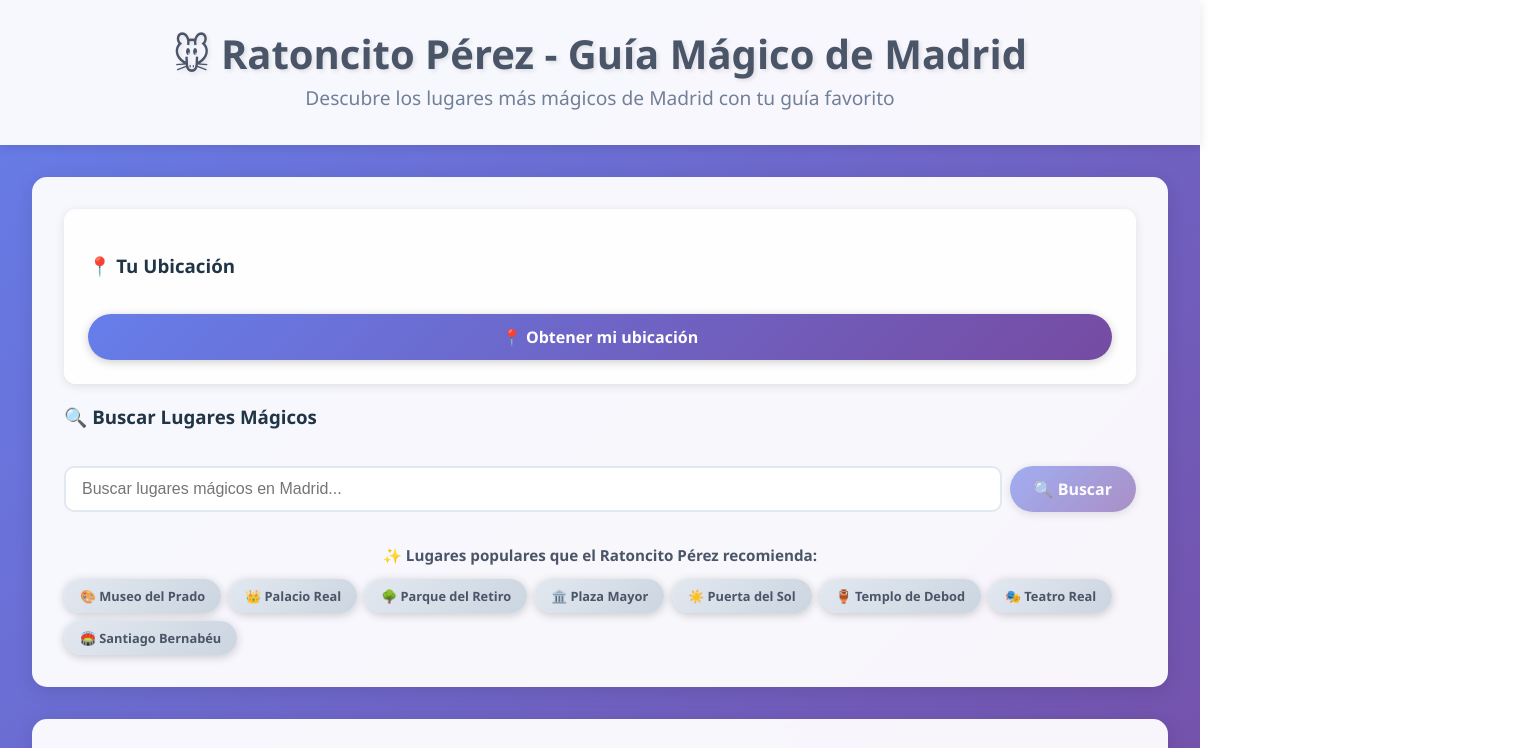
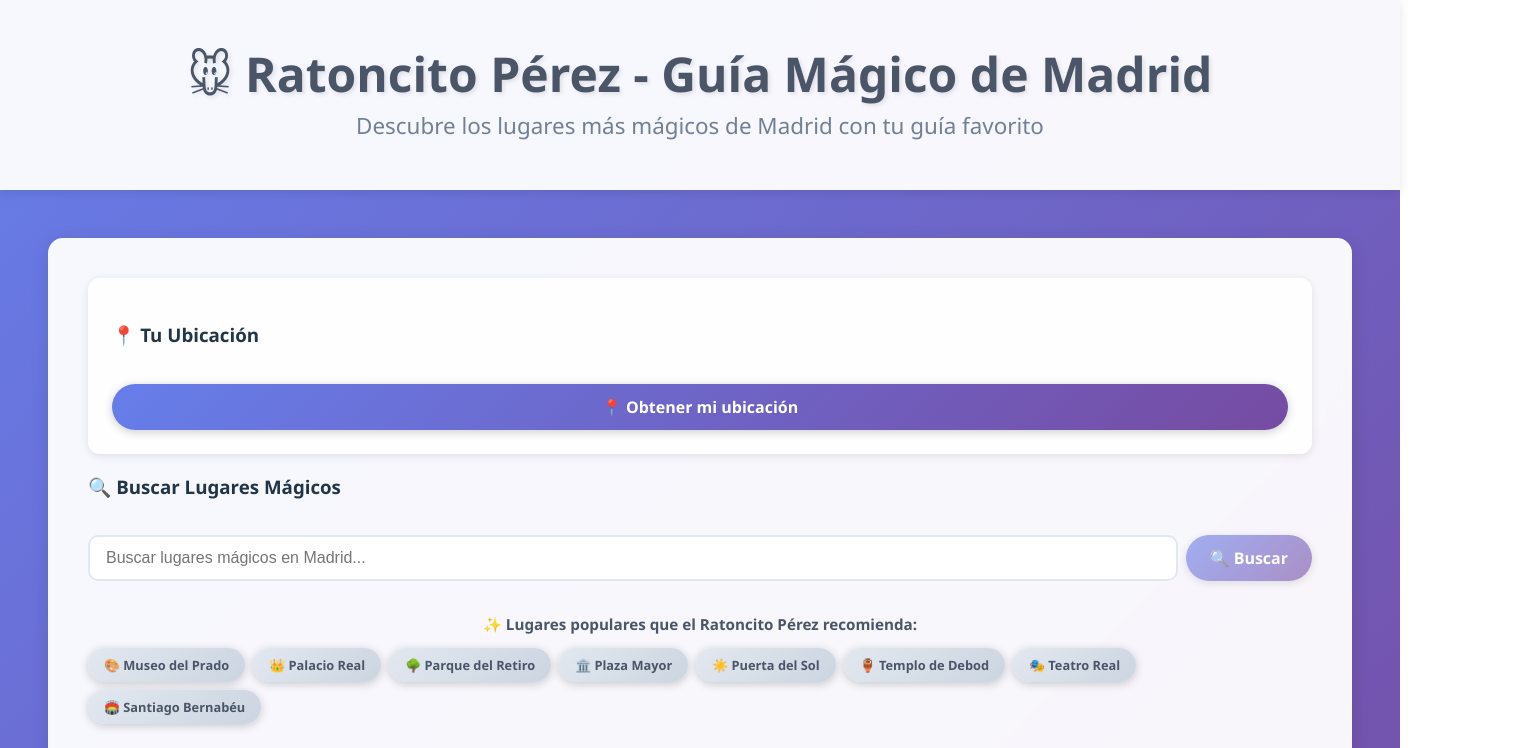
Before and after one commit to IgnacioCastilloFranco/G7_hack_Agentes, a React (Vite) app in the folder frontend/: page / in a window 1536 px wide. Shown: the top 748 px of the page. Built offline with nearby package versions, Linux system fonts and the light colour scheme.

Commit message:
chore: update fix gps and css

```diff
--- a/frontend/src/App.css
+++ b/frontend/src/App.css
@@ -64,7 +64,55 @@
   backdrop-filter: blur(10px);
 }
 
-/* Responsive Design */
+/* Responsive Design for Large Screens */
+@media (min-width: 1400px) {
+  .app-main {
+    max-width: 1400px;
+    padding: 3rem;
+  }
+
+  .controls-section,
+  .results-section {
+    padding: 2.5rem;
+  }
+
+  .app-header {
+    padding: 3rem;
+  }
+
+  .app-header h1 {
+    font-size: 3rem;
+  }
+
+  .app-header p {
+    font-size: 1.4rem;
+  }
+}
+
+@media (min-width: 1920px) {
+  .app-main {
+    max-width: 1600px;
+    padding: 4rem;
+  }
+
+  .controls-section,
+  .results-section {
+    padding: 3rem;
+  }
+
+  .app-header {
+    padding: 4rem;
+  }
+
+  .app-header h1 {
+    font-size: 3.5rem;
+  }
+
+  .app-header p {
+    font-size: 1.6rem;
+  }
+}
+
 @media (max-width: 1024px) {
   .app-main {
     padding: 1.5rem;
--- a/frontend/src/components/SearchComponent.tsx
+++ b/frontend/src/components/SearchComponent.tsx
@@ -42,7 +42,7 @@ const SearchComponent: React.FC<SearchComponentProps> = ({
   };
 
   const handlePopularSearch = (searchTerm: string) => {
-    const cleanTerm = searchTerm.replace(/^[🎨👑🌳🏛️☀️🏺🎭🏟️]\s/u, ''); // Remove emoji prefix
+    const cleanTerm = searchTerm.replace(/^[\u{1F3A8}\u{1F451}\u{1F333}\u{1F3DB}\u{2600}\u{1F3FA}\u{1F3AD}\u{1F3DF}]\s/u, ''); // Remove emoji prefix
     setQuery(cleanTerm);
     setError(null);
     onSearch(cleanTerm);
```
